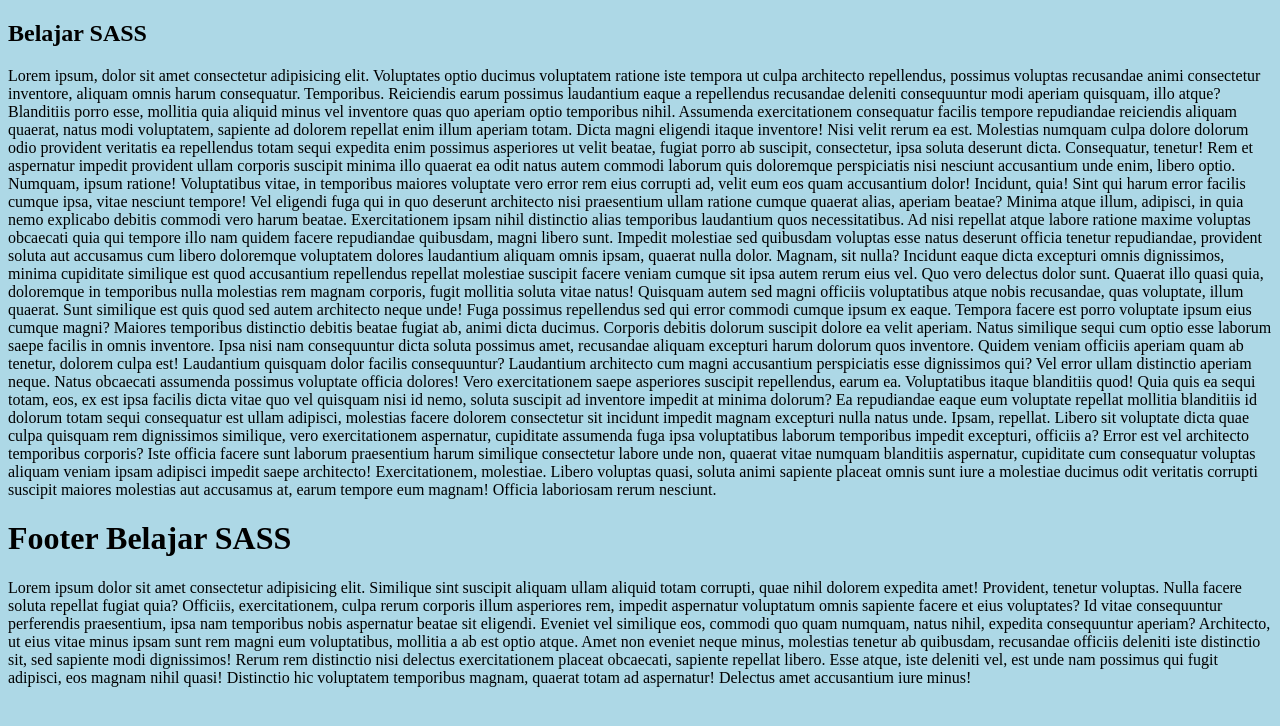
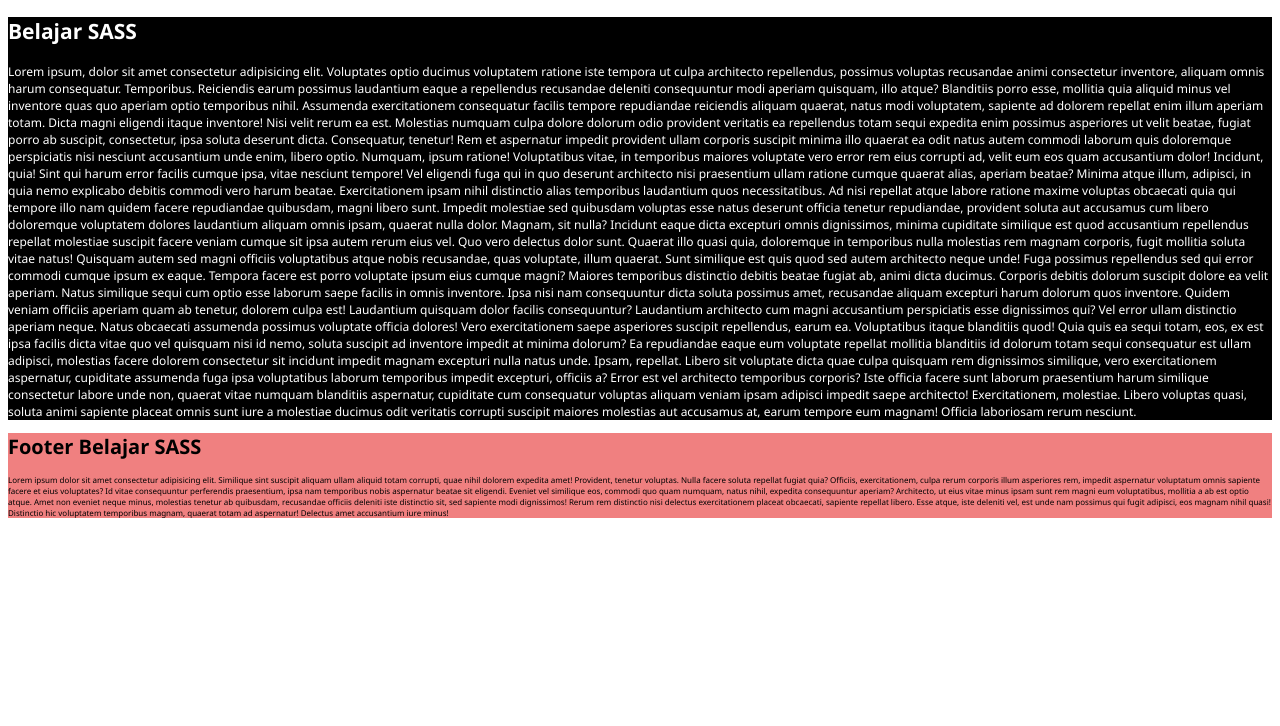
Before and after one commit to imfaditya/sass-webpack, a website built with webpack: page src/index.html in a window 1280 px wide. Built offline with nearby package versions, Linux system fonts and the light colour scheme.

Commit message:
nesting sederhana

```diff
--- a/src/styles/style.scss
+++ b/src/styles/style.scss
@@ -1,3 +1,30 @@
-body {
-  background-color: lightblue;
+
+.container {
+  font-family: 'Segoe UI', Tahoma, Geneva, Verdana, sans-serif;
 }
+
+.main {
+  background-color: black;
+  color: white;
+
+  #{&}-heading {
+    font-size: 14px;
+  }
+  #{&}-paragraph {
+    font-size: 12px;
+  }
+
+  &:hover {
+    background-color: salmon;
+  }
+}
+
+footer {
+  background-color: lightcoral;
+  .footer-heading {
+    font-size: 10px;
+  }
+  .footer-paragraph {
+    font-size: 8px;
+  }
+}
```
